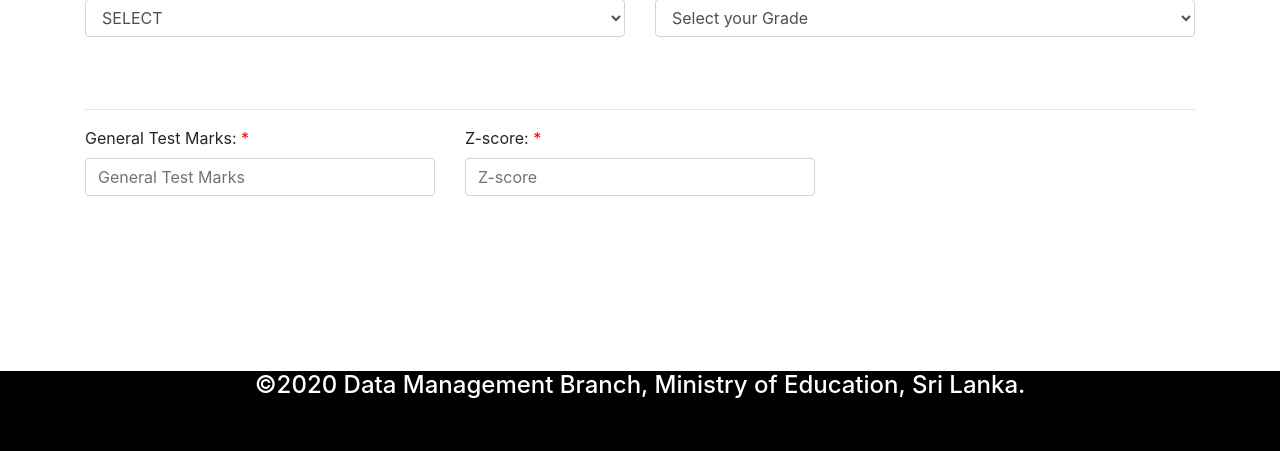
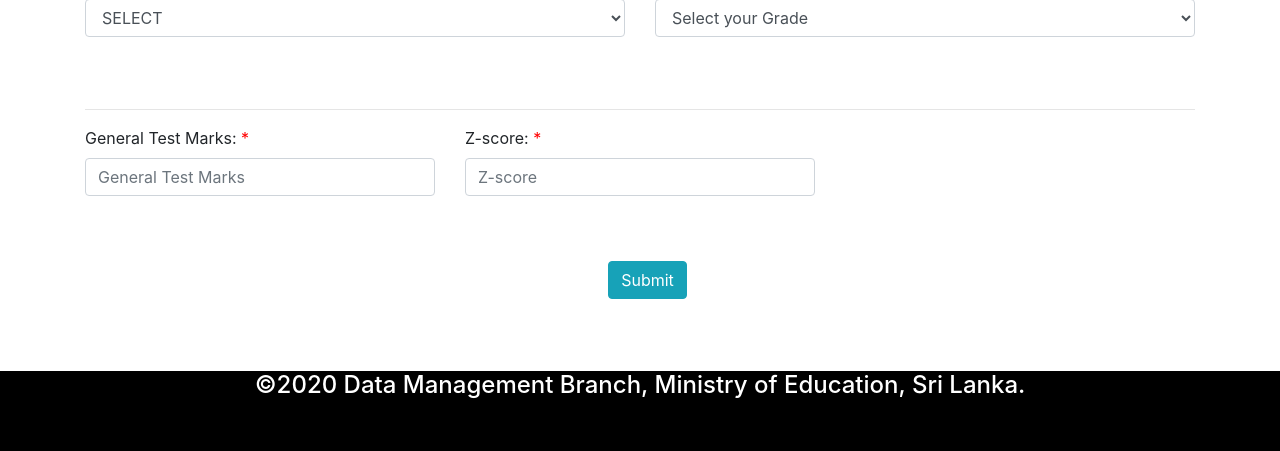
Before and after one commit to nirdetails/ncoe, a CodeIgniter app: page /ncoe/index.php/alpirivena/index in a window 1280 px wide; the page is wider, and only the part inside the window is pictured. Shown: the part 873-1324 px from the top of that part. Run offline with CodeIgniter, Linux system fonts and the light colour scheme.

Commit message:
Update alpirivena.php

```diff
--- a/application/views/pages/alpirivena.php
+++ b/application/views/pages/alpirivena.php
@@ -270,7 +270,7 @@
     </div> -->
 </div>
 <div style="text-align:center">
-    <!-- <button style="margin-top:25px; margin-left:15px" type="submit" class="btn btn-info">Submit</button> -->
+    <button style="margin-top:25px; margin-left:15px" type="submit" class="btn btn-info">Submit</button>
 </div>
 </div>
 </form>
```
